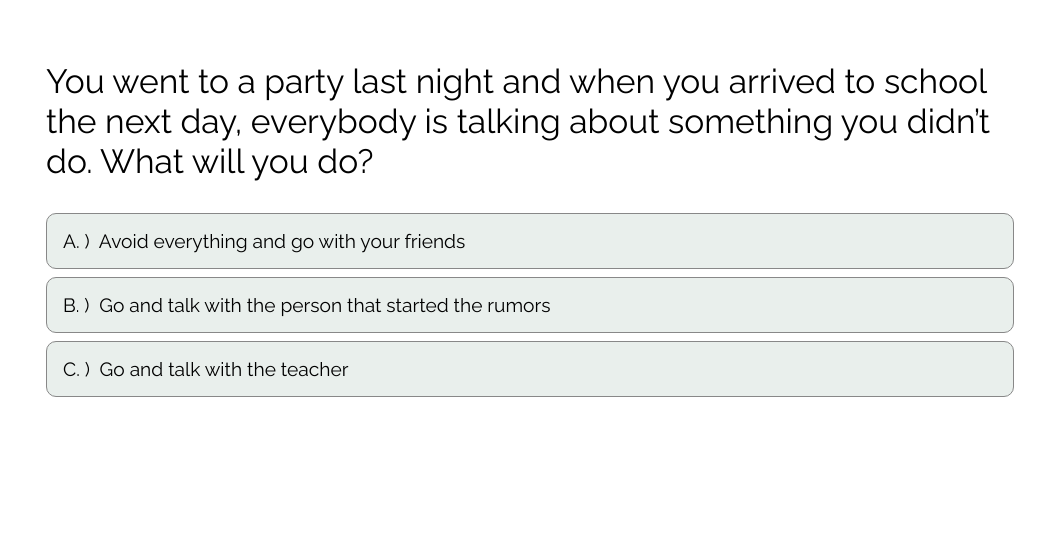
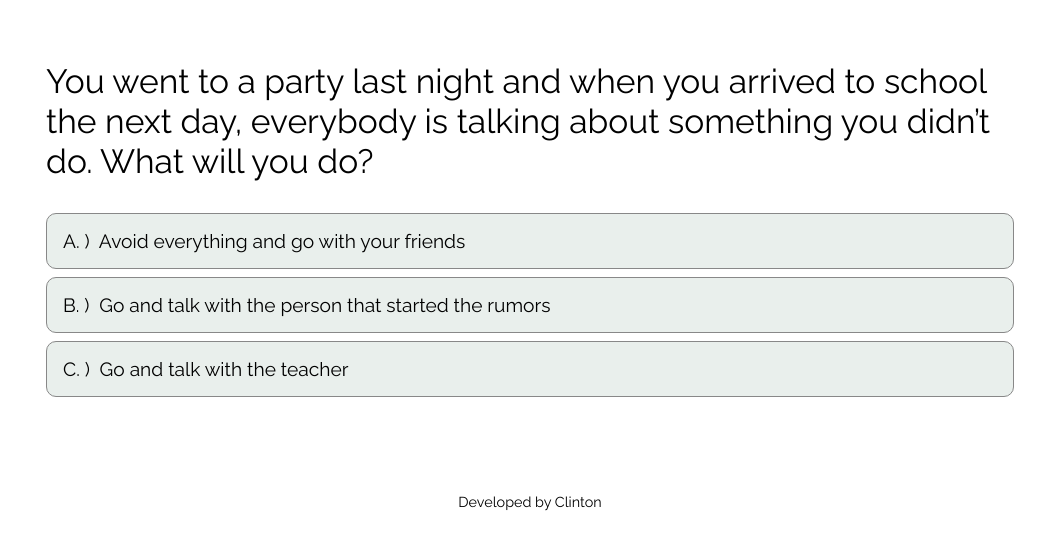
Before and after one commit to clntnorbana/personality-test, a website built with Vite: page index.html in a window 1280 px wide. Shown: the part 77-626 px from the top of the page, without its empty margins (110-1155 px from the left). Built offline with nearby package versions, Linux system fonts and the light colour scheme.

Commit message:
title of the document added and footer was added too

```diff
--- a/index.html
+++ b/index.html
@@ -4,7 +4,7 @@
     <meta charset="UTF-8" />
     <meta name="viewport" content="width=device-width, initial-scale=1.0" />
     <link rel="stylesheet" href="/src/style.css" />
-    <title>Document</title>
+    <title>Personality Test</title>
   </head>
   <body>
     <header class="container">
@@ -15,6 +15,7 @@
       <div class="result-container" id="result-container"></div>
     </div>
 
+    <footer><p>Developed by Clinton</p></footer>
     <script type="module" src="/src/main.ts"></script>
   </body>
 </html>
--- a/src/style.css
+++ b/src/style.css
@@ -51,3 +51,8 @@ header,
   display: flex;
   font-size: 2rem;
 }
+
+footer p {
+  font-size: 0.9rem;
+  text-align: center;
+}
```
